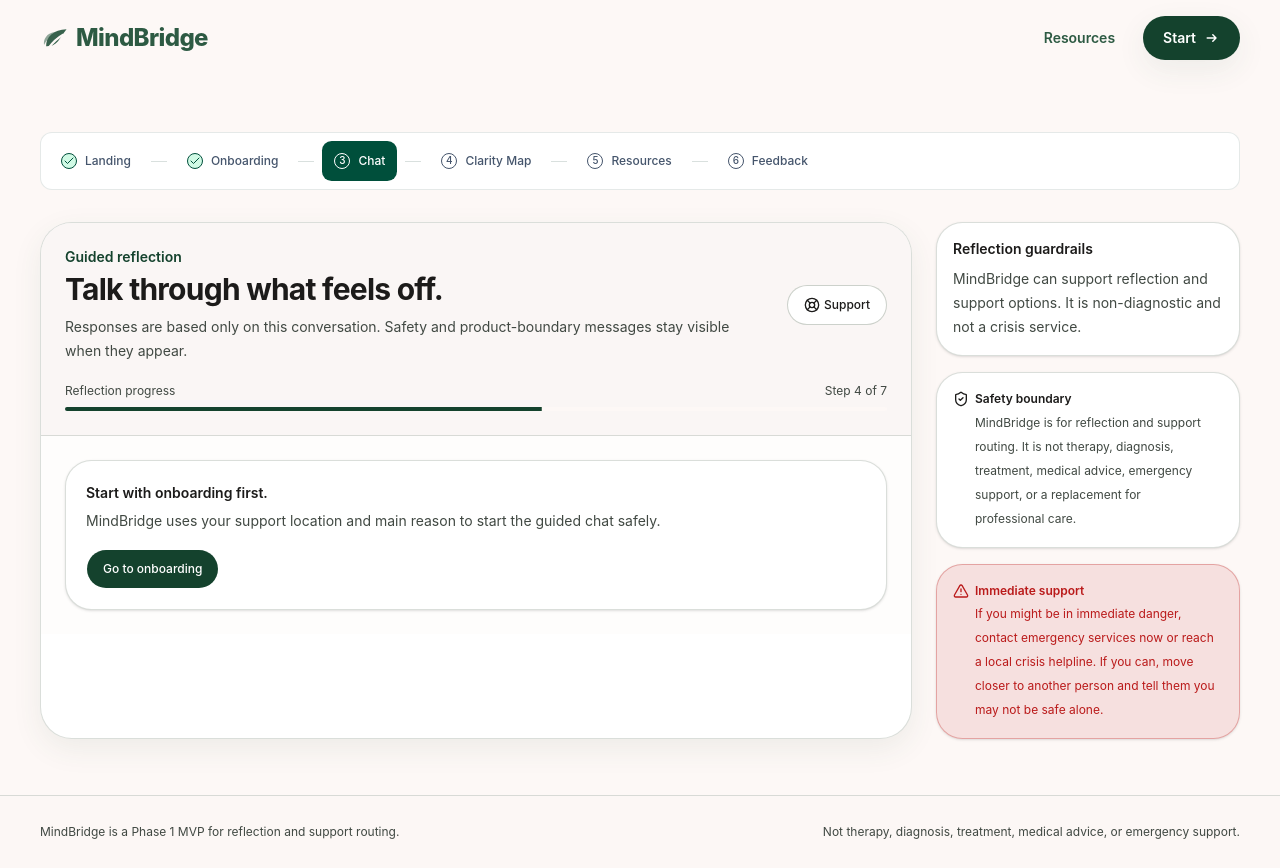
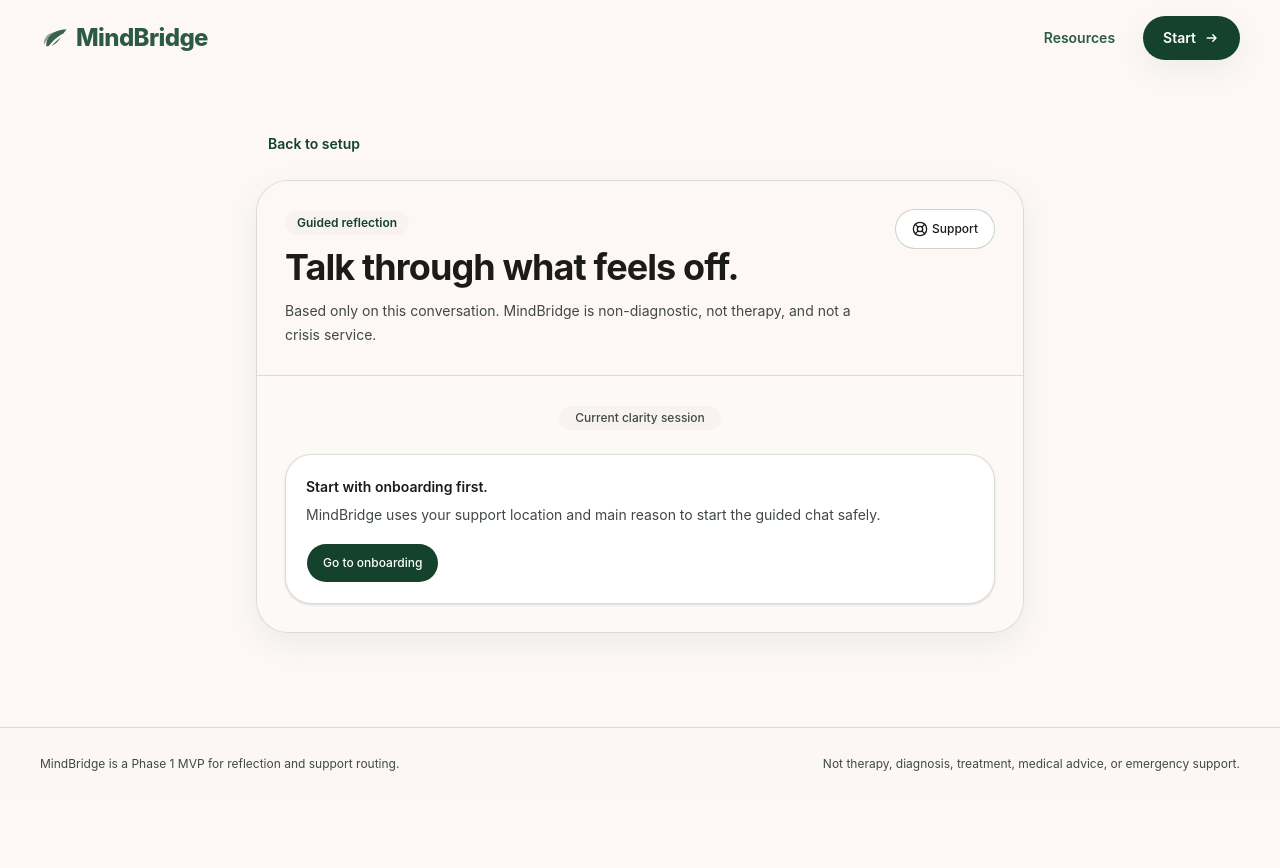
Before and after one commit to souvikb07/mental-health-platform, a Next.js app: page /chat in a window 1280 px wide. After the commit the page ends 800 px from the top, so only its background shows below. Built offline with nearby package versions, Linux system fonts and the light colour scheme.

Commit message:
Polish chat UI with Stitch-style layout

```diff
--- a/src/app/chat/page.tsx
+++ b/src/app/chat/page.tsx
@@ -1,11 +1,19 @@
+import Link from "next/link";
+
 import { PageContainer } from "@/components/layout/page-container";
 import { ChatPanel } from "@/components/product/chat-panel";
-import { JourneyStepper } from "@/components/product/journey-stepper";
 
 export default function ChatPage() {
   return (
-    <PageContainer size="wide" className="grid gap-8 py-10 sm:py-14">
-      <JourneyStepper current="/chat" />
+    <PageContainer size="wide" className="py-8 sm:py-12">
+      <div className="mx-auto w-full max-w-3xl">
+        <Link
+          href="/onboarding"
+          className="mb-4 inline-flex min-h-10 items-center rounded-full px-3 text-sm font-semibold text-primary transition hover:bg-primary/10 hover:text-primary focus-visible:outline-none focus-visible:ring-4 focus-visible:ring-primary/20"
+        >
+          Back to setup
+        </Link>
+      </div>
       <ChatPanel />
     </PageContainer>
   );
--- a/src/components/product/chat-panel.tsx
+++ b/src/components/product/chat-panel.tsx
@@ -14,9 +14,7 @@
 } from "lucide-react";
 
 import { ResourceCard } from "@/components/product/resource-card";
-import { SafetyNotice } from "@/components/product/safety-notice";
 import { Button } from "@/components/ui/button";
-import { Progress } from "@/components/ui/progress";
 import { Textarea } from "@/components/ui/textarea";
 import {
   fetchEnhancedClarityMap,
@@ -117,26 +115,26 @@
   }, []);
 
   return (
-    <div className="grid gap-6 lg:grid-cols-[minmax(0,1fr)_19rem]">
-      <section className="mindbridge-ambient-shadow overflow-hidden rounded-[2rem] border border-border/60 bg-card">
-        <div className="border-b border-border/60 bg-muted/70 p-5 sm:p-6">
-          <div className="flex flex-col gap-3 sm:flex-row sm:items-center sm:justify-between">
+    <div className="mx-auto w-full max-w-3xl">
+      <section className="mindbridge-ambient-shadow overflow-hidden rounded-[2rem] border border-border/60 bg-background/55">
+        <header className="border-b border-border/60 bg-background/80 p-5 backdrop-blur sm:p-7">
+          <div className="flex flex-col gap-4 sm:flex-row sm:items-start sm:justify-between">
             <div>
-              <p className="text-sm font-semibold text-primary">
+              <p className="inline-flex rounded-full bg-muted px-3 py-1 text-xs font-semibold text-primary">
                 Guided reflection
               </p>
-              <h1 className="mt-1 text-3xl font-bold tracking-tight text-foreground">
+              <h1 className="mt-3 text-3xl font-bold tracking-tight text-foreground sm:text-4xl">
                 Talk through what feels off.
               </h1>
-              <p className="mt-2 max-w-2xl text-sm leading-6 text-muted-foreground">
-                Responses are based only on this conversation. Safety and
-                product-boundary messages stay visible when they appear.
+              <p className="mt-3 max-w-2xl text-sm leading-6 text-muted-foreground">
+                Based only on this conversation. MindBridge is non-diagnostic,
+                not therapy, and not a crisis service.
               </p>
             </div>
             <Button
               asChild
               variant="outline"
-              className="h-10 rounded-full border-border/80 bg-card px-4 text-foreground hover:bg-background"
+              className="h-10 rounded-full border-border/80 bg-card px-4 text-foreground hover:bg-muted"
             >
               <Link href="/resources">
                 <LifeBuoy className="size-4" aria-hidden="true" />
@@ -144,21 +142,18 @@
               </Link>
             </Button>
           </div>
-          <div className="mt-5">
-            <div className="mb-2 flex justify-between text-xs text-muted-foreground">
-              <span>Reflection progress</span>
-              <span>Step 4 of 7</span>
-            </div>
-            <Progress
-              value={58}
-              className="bg-background [&_[data-slot=progress-indicator]]:bg-primary"
-            />
-          </div>
-        </div>
+        </header>
+
         <div
-          className="space-y-5 bg-background/35 p-5 sm:p-6"
+          className="space-y-6 bg-background/35 p-5 sm:p-7"
           aria-live="polite"
         >
+          <div className="text-center">
+            <span className="inline-flex rounded-full bg-muted px-4 py-1 text-xs font-medium text-muted-foreground">
+              Current clarity session
+            </span>
+          </div>
+
           {!isContextLoading && !sessionContext ? (
             <div className="rounded-3xl border border-border/60 bg-card p-5 text-sm leading-6 text-muted-foreground shadow-sm">
               <p className="font-semibold text-foreground">
@@ -176,23 +171,23 @@
               </Button>
             </div>
           ) : null}
+
           {isContextLoading ? (
-            <div className="flex max-w-[90%] items-end gap-3 sm:max-w-[82%]">
-              <span className="flex size-8 shrink-0 items-center justify-center rounded-full bg-primary text-primary-foreground">
-                <Sparkles className="size-4" aria-hidden="true" />
-              </span>
-              <div className="mindbridge-ambient-shadow rounded-3xl rounded-bl-md bg-card px-4 py-3 text-sm leading-6 text-muted-foreground">
-                Preparing your guided chat...
-              </div>
-            </div>
+            <AssistantTypingBubble label="Preparing your guided chat..." />
           ) : null}
+
           {messages.map((item) => (
             <ChatMessageBubble key={item.id} item={item} />
           ))}
+
+          {isSubmitting ? (
+            <AssistantTypingBubble label="MindBridge is reflecting..." />
+          ) : null}
         </div>
+
         {sessionContext ? (
           <form
-            className="border-t border-border/60 bg-card p-5 sm:p-6"
+            className="sticky bottom-0 z-10 border-t border-border/60 bg-background/90 p-4 backdrop-blur sm:p-5"
             onSubmit={async (event) => {
               event.preventDefault();
 
@@ -255,42 +250,19 @@
               }
             }}
           >
-            <label className="grid gap-2">
-              <span className="text-sm font-semibold text-foreground">
-                Your message
-              </span>
-              <Textarea
-                className="min-h-24 rounded-3xl border-border/70 bg-background/70 px-4 py-3 text-foreground placeholder:text-muted-foreground focus-visible:ring-primary/30"
-                value={message}
-                onChange={(event) => setMessage(event.target.value)}
-                placeholder="Share a little more when you're ready."
-              />
-            </label>
             {error ? (
-              <p className="mt-3 rounded-2xl border border-destructive/30 bg-destructive/10 p-3 text-sm leading-6 text-destructive">
+              <p className="mb-3 rounded-2xl border border-destructive/30 bg-destructive/10 p-3 text-sm leading-6 text-destructive">
                 {error}
               </p>
             ) : null}
             {clarityNotice ? (
-              <div className="mt-3 rounded-2xl border border-amber-900/20 bg-amber-50 p-3 text-sm leading-6 text-amber-900">
+              <div className="mb-3 rounded-2xl border border-amber-900/20 bg-amber-50 p-3 text-sm leading-6 text-amber-900">
                 <p className="font-semibold">A little more context will help.</p>
                 <p className="mt-1">{clarityNotice}</p>
               </div>
             ) : null}
-            <div className="mt-4 flex flex-col gap-3 sm:flex-row sm:items-center sm:justify-between">
-              <p className="text-xs leading-6 text-muted-foreground">
-                Every submitted message crosses the internal safety boundary.
-              </p>
-              <div className="flex flex-col gap-2 sm:flex-row">
-                <Button
-                  type="submit"
-                  disabled={isSubmitting || isContextLoading}
-                  variant="outline"
-                  className="h-11 rounded-full border-border/80 bg-card px-4 text-foreground hover:bg-muted"
-                >
-                  {isSubmitting ? "Sending..." : "Send message"}
-                  <Send className="size-4" aria-hidden="true" />
-                </Button>
+
+            <div className="mb-3 flex justify-center">
               <Button
                 type="button"
                 disabled={
@@ -309,7 +281,7 @@
                     routerPush: router.push,
                   });
                 }}
-                  className="h-11 rounded-full bg-primary px-4 text-primary-foreground shadow-sm hover:bg-primary/90 disabled:bg-muted disabled:text-muted-foreground"
+                className="min-h-11 rounded-full bg-primary px-5 text-primary-foreground shadow-[0_10px_30px_rgba(45,90,67,0.14)] hover:bg-primary/90 disabled:bg-muted disabled:text-muted-foreground"
               >
                 {normalNextStepDisabled ? (
                   <span>Clarity map paused for safety</span>
@@ -323,29 +295,45 @@
                 )}
               </Button>
             </div>
-            </div>
+
             {normalNextStepDisabled ? (
-              <p className="mt-3 rounded-2xl border border-amber-900/20 bg-amber-50 p-3 text-xs leading-6 text-amber-900">
+              <p className="mb-3 rounded-2xl border border-amber-900/20 bg-amber-50 p-3 text-xs leading-6 text-amber-900">
                 Safety support is the priority right now, so the normal next
                 step is paused.
               </p>
             ) : null}
+
+            <label className="grid gap-2">
+              <span className="text-sm font-semibold text-foreground">
+                Your message
+              </span>
+              <div className="mindbridge-ambient-shadow flex items-end gap-2 rounded-3xl border border-border/60 bg-card p-2 transition-colors focus-within:border-primary">
+                <Textarea
+                  className="min-h-14 min-w-0 flex-1 resize-none border-0 bg-transparent px-3 py-2 text-foreground shadow-none placeholder:text-muted-foreground focus-visible:ring-0"
+                  value={message}
+                  onChange={(event) => setMessage(event.target.value)}
+                  placeholder="Type your thoughts gently..."
+                />
+                <Button
+                  type="submit"
+                  disabled={isSubmitting || isContextLoading}
+                  aria-label={isSubmitting ? "Sending..." : "Send message"}
+                  className="mb-0.5 size-11 shrink-0 rounded-full bg-primary px-0 text-primary-foreground hover:bg-primary/90 disabled:cursor-not-allowed disabled:bg-muted disabled:text-muted-foreground sm:w-auto sm:px-4"
+                >
+                  <span className="hidden sm:inline">
+                    {isSubmitting ? "Sending..." : "Send message"}
+                  </span>
+                  <Send className="size-4" aria-hidden="true" />
+                </Button>
+              </div>
+            </label>
+
+            <p className="mt-3 text-center text-xs leading-5 text-muted-foreground">
+              Every submitted message crosses the internal safety boundary.
+            </p>
           </form>
         ) : null}
       </section>
-      <aside className="grid content-start gap-4">
-        <div className="rounded-3xl border border-border/60 bg-card p-4 shadow-sm">
-          <p className="text-sm font-semibold text-foreground">
-            Reflection guardrails
-          </p>
-          <p className="mt-2 text-sm leading-6 text-muted-foreground">
-            MindBridge can support reflection and support options. It is
-            non-diagnostic and not a crisis service.
-          </p>
-        </div>
-        <SafetyNotice />
-        <SafetyNotice tone="urgent" />
-      </aside>
     </div>
   );
 }
@@ -441,6 +429,28 @@
   }
 }
 
+function AssistantTypingBubble({ label }: { label: string }) {
+  return (
+    <div
+      className="flex max-w-[92%] items-end gap-3 sm:max-w-[85%]"
+      role="status"
+      aria-live="polite"
+    >
+      <span className="flex size-8 shrink-0 items-center justify-center rounded-full bg-primary text-primary-foreground">
+        <Sparkles className="size-4" aria-hidden="true" />
+      </span>
+      <div className="mindbridge-ambient-shadow flex min-h-11 items-center gap-2 rounded-2xl rounded-bl-none bg-card px-4 py-3 text-sm leading-6 text-muted-foreground">
+        <span>{label}</span>
+        <span className="flex items-center gap-1.5" aria-hidden="true">
+          <span className="size-1.5 rounded-full bg-primary/60" />
+          <span className="size-1.5 rounded-full bg-primary/80" />
+          <span className="size-1.5 rounded-full bg-primary" />
+        </span>
+      </div>
+    </div>
+  );
+}
+
 function ChatMessageBubble({ item }: { item: UiMessage }) {
   const isUser = item.role === "user";
   const isBoundary = item.source === "boundary";
@@ -449,14 +459,14 @@
   return (
     <div
       className={cn(
-        "flex w-full gap-3",
+        "flex w-full items-end gap-3",
         isUser ? "justify-end" : "justify-start",
       )}
     >
       {!isUser ? (
         <span
           className={cn(
-            "mt-auto flex size-8 shrink-0 items-center justify-center rounded-full",
+            "flex size-8 shrink-0 items-center justify-center rounded-full",
             isSafety
               ? "bg-destructive/10 text-destructive"
               : isBoundary
@@ -473,14 +483,14 @@
       ) : null}
       <div
         className={cn(
-          "max-w-[calc(100%_-_2.75rem)] break-words rounded-3xl px-4 py-3 text-sm leading-6 shadow-sm sm:max-w-[78%]",
+          "max-w-[calc(100%_-_2.75rem)] break-words rounded-2xl px-4 py-3 text-sm leading-6 shadow-sm sm:max-w-[85%]",
           isUser
-            ? "rounded-br-md bg-primary text-primary-foreground"
+            ? "rounded-br-none bg-primary text-primary-foreground"
             : isBoundary
-              ? "rounded-bl-md border border-amber-900/20 bg-amber-50 text-amber-950"
+              ? "rounded-bl-none border border-amber-900/20 bg-amber-50 text-amber-950 sm:max-w-[92%]"
               : isSafety
-                ? "rounded-bl-md border border-destructive/25 bg-destructive/10 text-foreground"
-                : "mindbridge-ambient-shadow rounded-bl-md bg-card text-foreground",
+                ? "rounded-bl-none border border-destructive/25 bg-destructive/10 text-foreground sm:max-w-[92%]"
+                : "mindbridge-ambient-shadow rounded-bl-none bg-card text-foreground",
         )}
       >
         {isBoundary ? (
@@ -519,14 +529,6 @@
           </div>
         ) : null}
       </div>
-      {isUser ? (
-        <div
-          className="mt-auto flex size-8 shrink-0 items-center justify-center rounded-full bg-primary/10 text-primary"
-          aria-hidden="true"
-        >
-          <span className="text-xs font-semibold">You</span>
-        </div>
-      ) : null}
     </div>
   );
 }
```
Also changed, not shown: 1 other file (tests, documents, lock files or other folders). Lines whose indentation alone changed are shown as unchanged.
